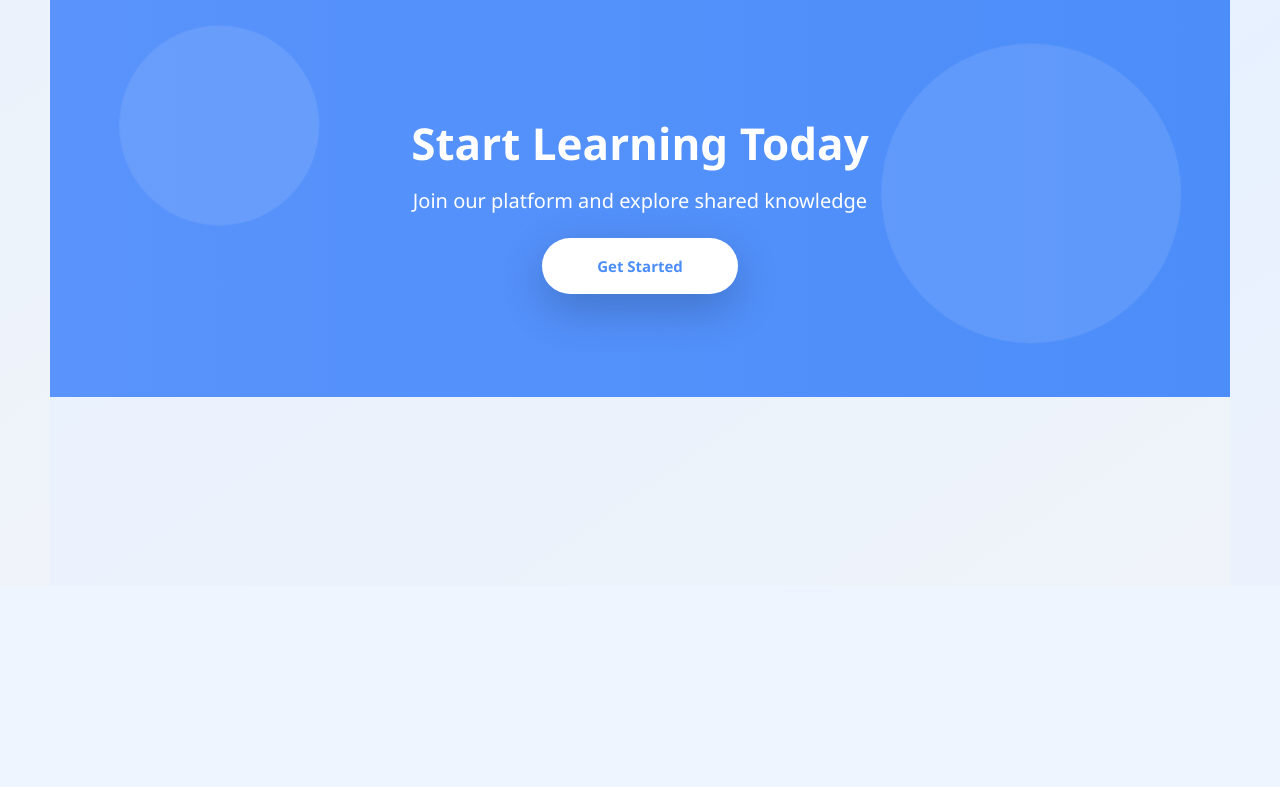
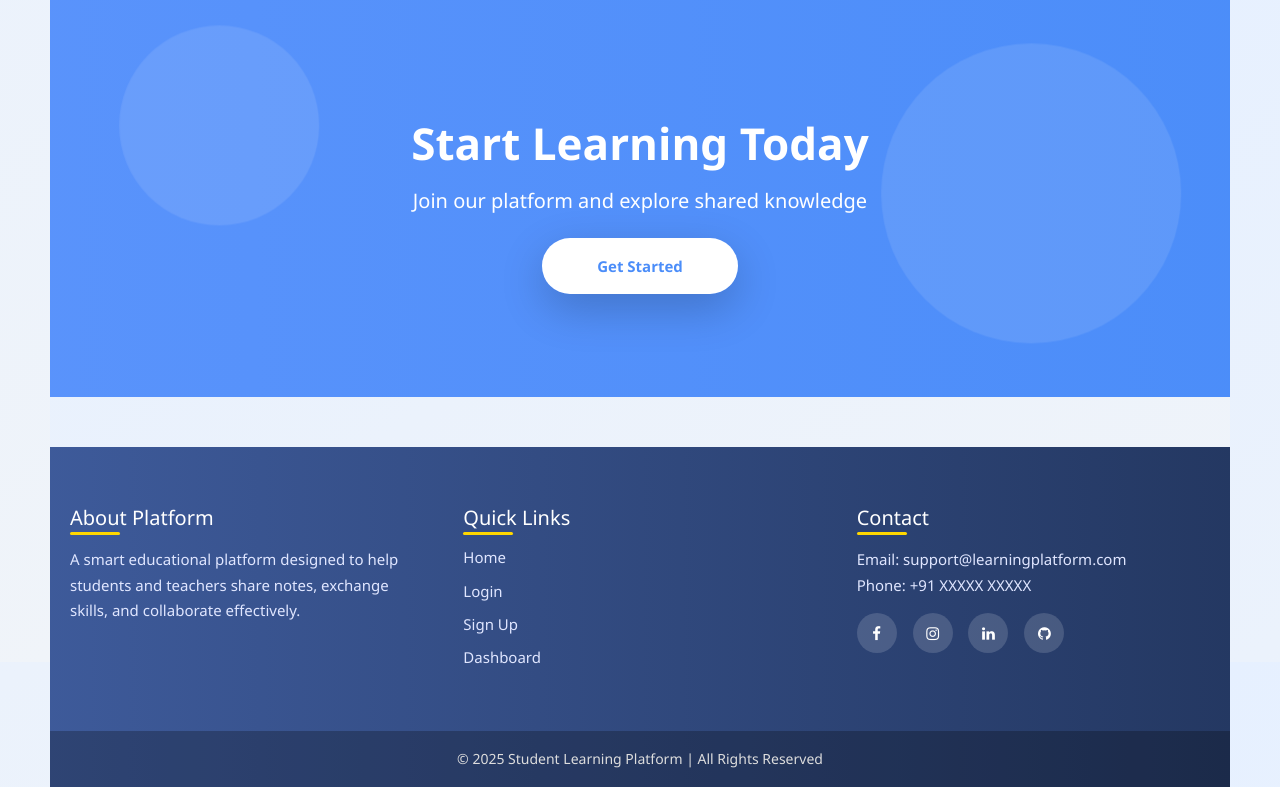
Before and after one commit to mayuripatil5111-cmd/Skill_Exchange_Notes_Sharing, a PHP site: page / in a window 1280 px wide. Shown: the part 988-1775 px from the top of the page. Before the commit the page ends 1385 px from the top, so only its background shows below. Run offline with PHP 8.4, Linux system fonts and the light colour scheme; some libraries are stand-ins or nearby versions.

Commit message:
Update footer.php

```diff
--- a/includes/footer.php
+++ b/includes/footer.php
@@ -1,7 +1,50 @@
- <footer class="foo">
-            <div class="row">
-                <div class="col-lg-12">
-                    <p style="text-align:center; font-family: 'Monotype Corsiva'; font-size:17px;"><i class="material-icons" style="color: brown;"></p>
-                </div>
-            </div>
-   </footer>
+
+<link rel="stylesheet" href="css/home.css">
+
+<footer class="footer">
+
+  <div class="footer-container">
+
+    <!-- ABOUT -->
+    <div class="footer-col">
+      <h4>About Platform</h4>
+      <p>
+        A smart educational platform designed to help students and teachers
+        share notes, exchange skills, and collaborate effectively.
+      </p>
+    </div>
+
+    <!-- QUICK LINKS -->
+    <div class="footer-col">
+      <h4>Quick Links</h4>
+      <ul>
+        <li><a href="index.php">Home</a></li>
+        <li><a href="login.php">Login</a></li>
+        <li><a href="signup.php">Sign Up</a></li>
+        <li><a href="dashboard/">Dashboard</a></li>
+      </ul>
+    </div>
+
+    <!-- CONTACT -->
+    <div class="footer-col">
+      <h4>Contact</h4>
+      <p>Email: support@learningplatform.com</p>
+      <p>Phone: +91 XXXXX XXXXX</p>
+
+      <!-- SOCIAL ICONS -->
+      <div class="footer-social">
+        <a href="#"><i class="fa fa-facebook"></i></a>
+        <a href="#"><i class="fa fa-instagram"></i></a>
+        <a href="#"><i class="fa fa-linkedin"></i></a>
+        <a href="#"><i class="fa fa-github"></i></a>
+      </div>
+    </div>
+
+  </div>
+
+  <!-- BOTTOM -->
+  <div class="footer-bottom">
+    © <?php echo date("Y"); ?> Student Learning Platform | All Rights Reserved
+  </div>
+
+</footer>
```
